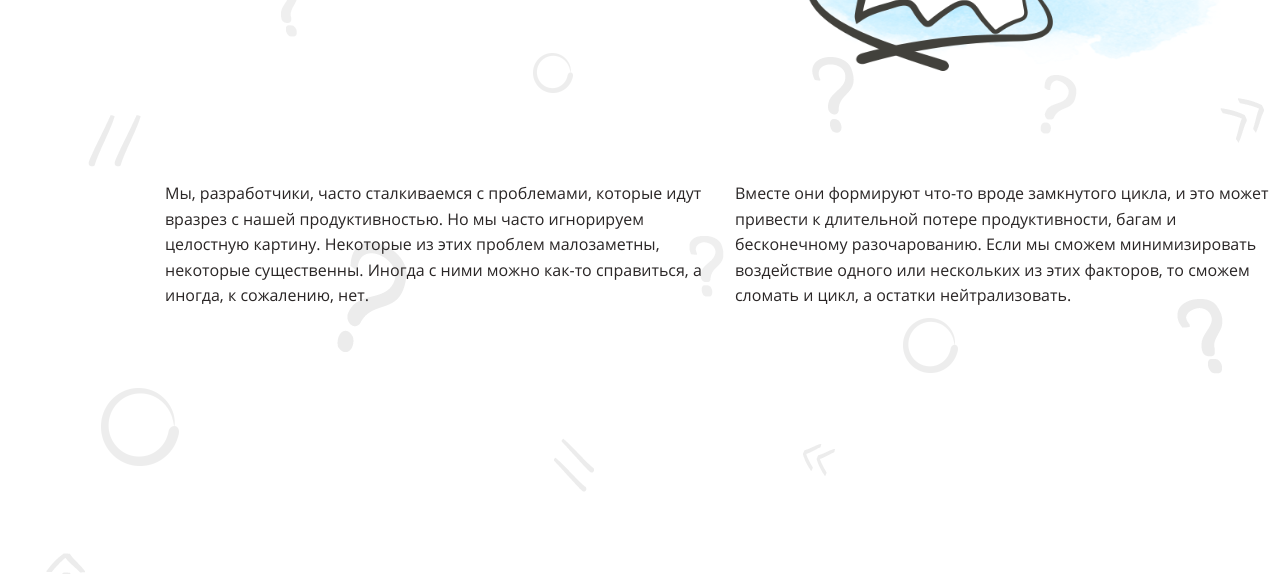
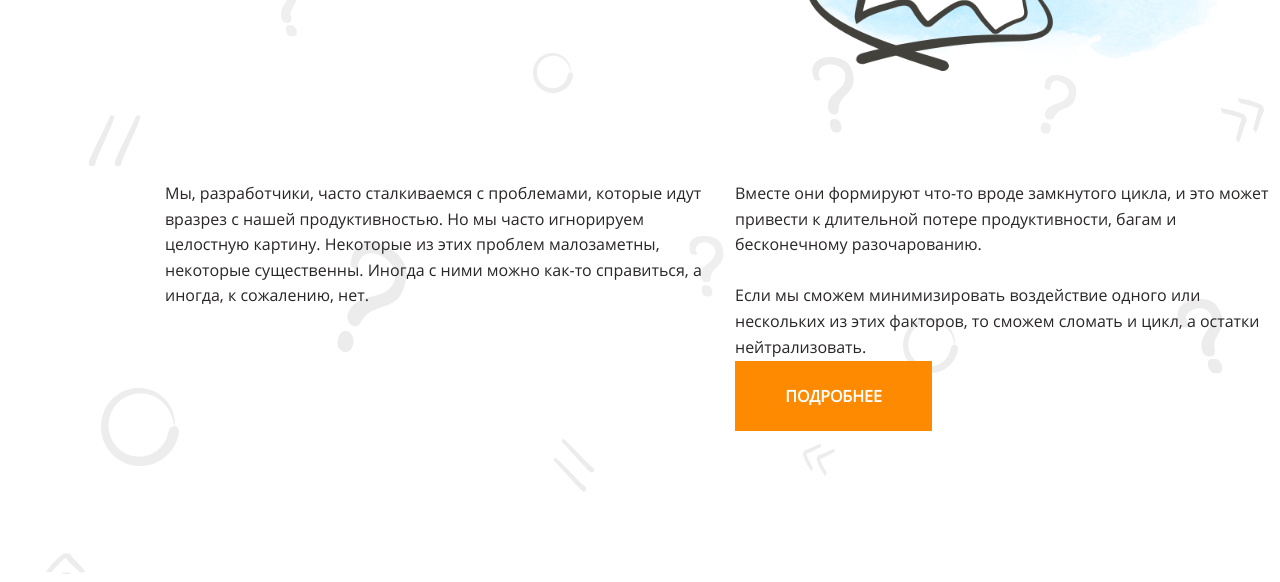
Before and after one commit to Ingo-o/layout-designer-project-lvl1, a website: page src/index.html in a window 1280 px wide. Shown: the part 439-1021 px from the top of the page. Drawn offline with Linux system fonts and the light colour scheme.

Commit message:
working on header (third step)

```diff
--- a/src/index.html
+++ b/src/index.html
@@ -8,7 +8,7 @@
     <link rel="stylesheet" href="styles/style.css" />
   </head>
   <body class="white-background">
-    <header class="bg-before">
+    <header class="bg-before"> <!-- header -->
       <h1 class="h1-font main-font-color">
         <span class="orange-font-color">Когнитивные<br/>искажения</span><br/>в программировании
       </h1>
@@ -17,10 +17,10 @@
         Мы, разработчики, часто сталкиваемся с проблемами, которые идут вразрез с нашей продуктивностью. Но мы часто игнорируем целостную картину. Некоторые из этих проблем малозаметны, некоторые существенны. Иногда с ними можно как-то справиться, а иногда, к сожалению, нет.
       </p>
       <p class="content-font main-font-color header-p-2">
-        Вместе они формируют что-то вроде замкнутого цикла, и это может привести к длительной потере продуктивности, багам и бесконечному разочарованию.
+        Вместе они формируют что-то вроде замкнутого цикла, и это может привести к длительной потере продуктивности, багам и бесконечному разочарованию.<br/><br/>
         Если мы сможем минимизировать воздействие одного или нескольких из этих факторов, то сможем сломать и цикл, а остатки нейтрализовать.
       </p>
-      <div class="button">Подробнее</div>
+      <div class="button">ПОДРОБНЕЕ</div>
     </header>
     <main></main>
     <footer></footer>
--- a/src/styles/style.css
+++ b/src/styles/style.css
@@ -54,6 +54,12 @@ header > img {
   z-index: 200;
 }
 
+header > div {
+  position: absolute;
+  top: 800px;
+  left: 735px;
+}
+
 .header-p-1 {
   position: absolute;
   top: 604px;
@@ -93,18 +99,15 @@ header > img {
 
 /** КНОПКА **/
 .button {
+  display: flex;
+  justify-content: center;
+  flex-direction: column;
   width: 149px;
   height: 48px;
   background: #fe8a02;
   color: white;
   padding: 11px 24px 11px 24px;
-  font-family: "Open Sans";
-  font-style: normal;
-  font-weight: bold;
-  font-size: 16px;
+  font: 16px "Open Sans";
+  font-weight: 700;
+  text-align: center;
 }
-
-/** ОБЩИЙ ФОН **/
-.white-background {
-  background: white;
-}
```
